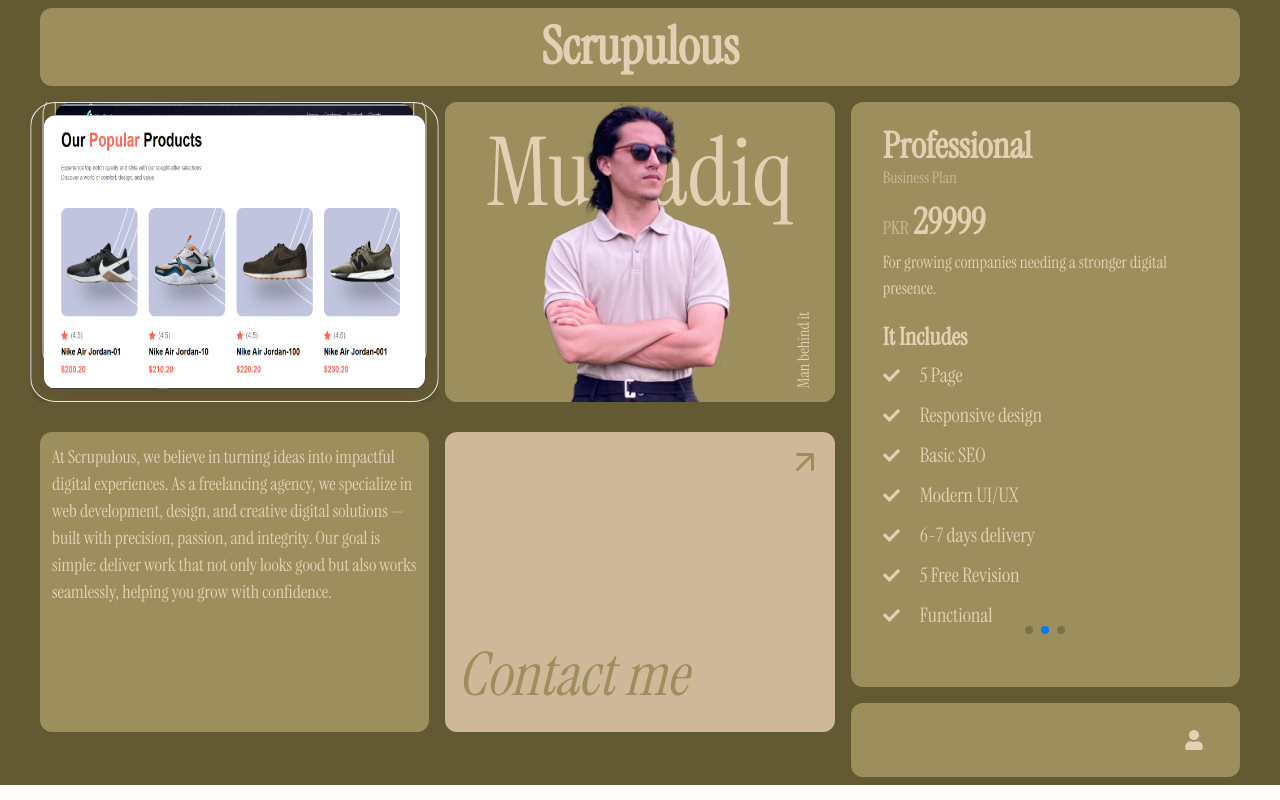
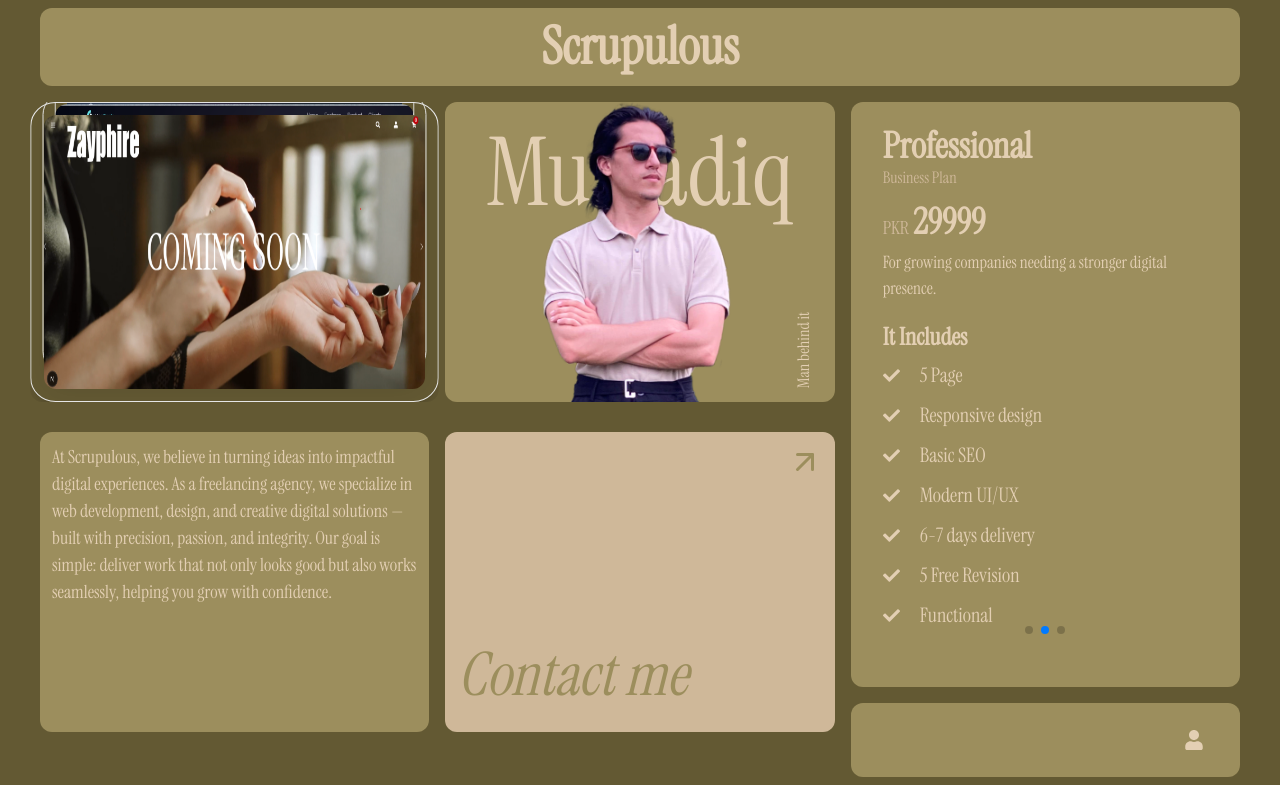
Before and after one commit to mussadiqkhan6886/scrupulous, a Next.js app: page / in a window 1280 px wide. Built offline with nearby package versions, Linux system fonts and the light colour scheme.

Commit message:
added new iamges

```diff
--- a/components/Projects.tsx
+++ b/components/Projects.tsx
@@ -59,5 +59,7 @@ const CARDS = [
   { id: 26, img: "/d24.png" },
   { id: 27, img: "/d25.png" },
   { id: 28, img: "/d26.png" },
-  { id: 29, img: "/d27.png" }
+  { id: 29, img: "/d27.png" },
+  { id: 31, img: "/d29.png"},
+  { id: 30, img: "/d30.png"},
 ];
```
Also changed, not shown: public/d29.png (added), public/d30.png (added).
